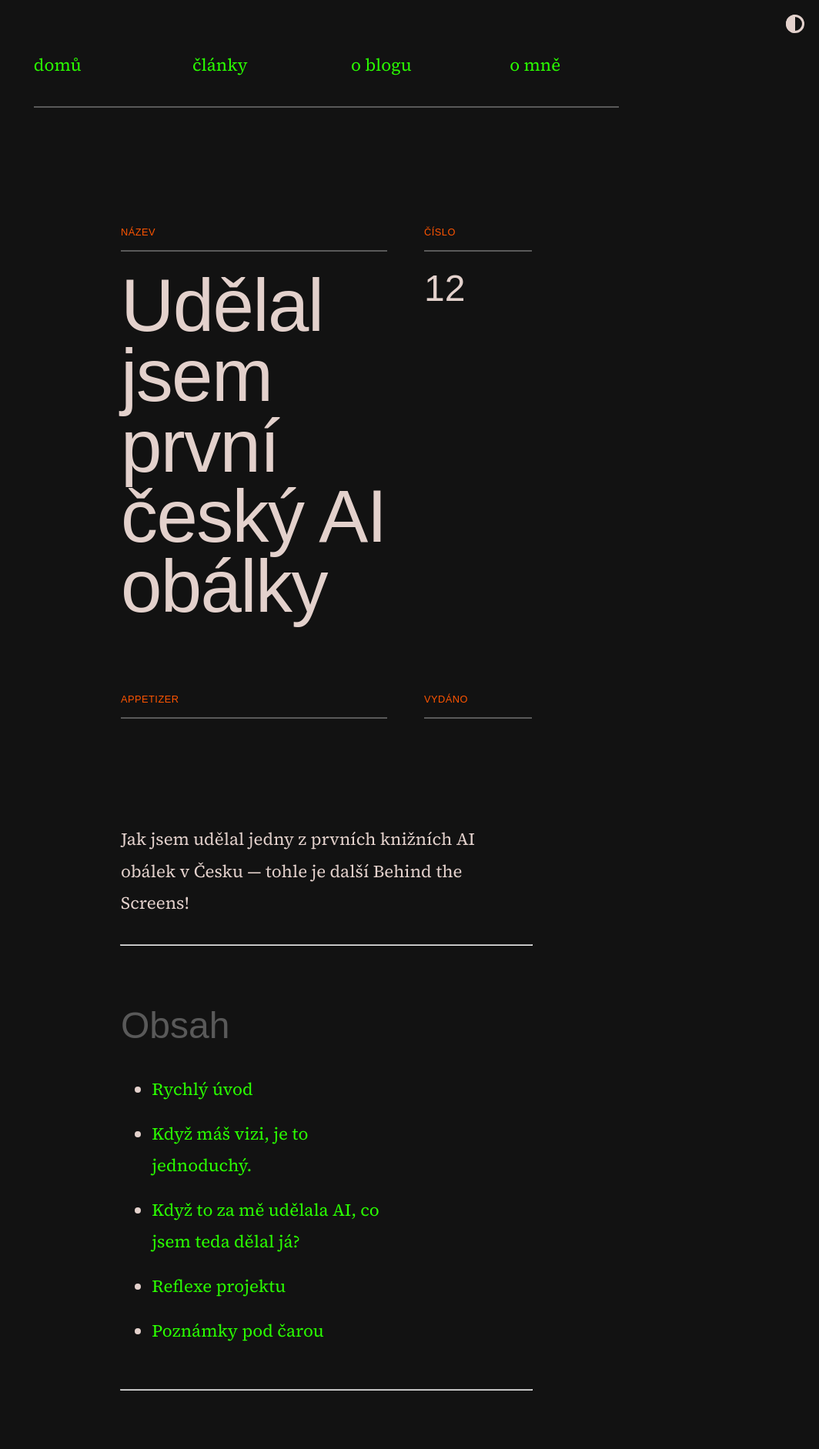
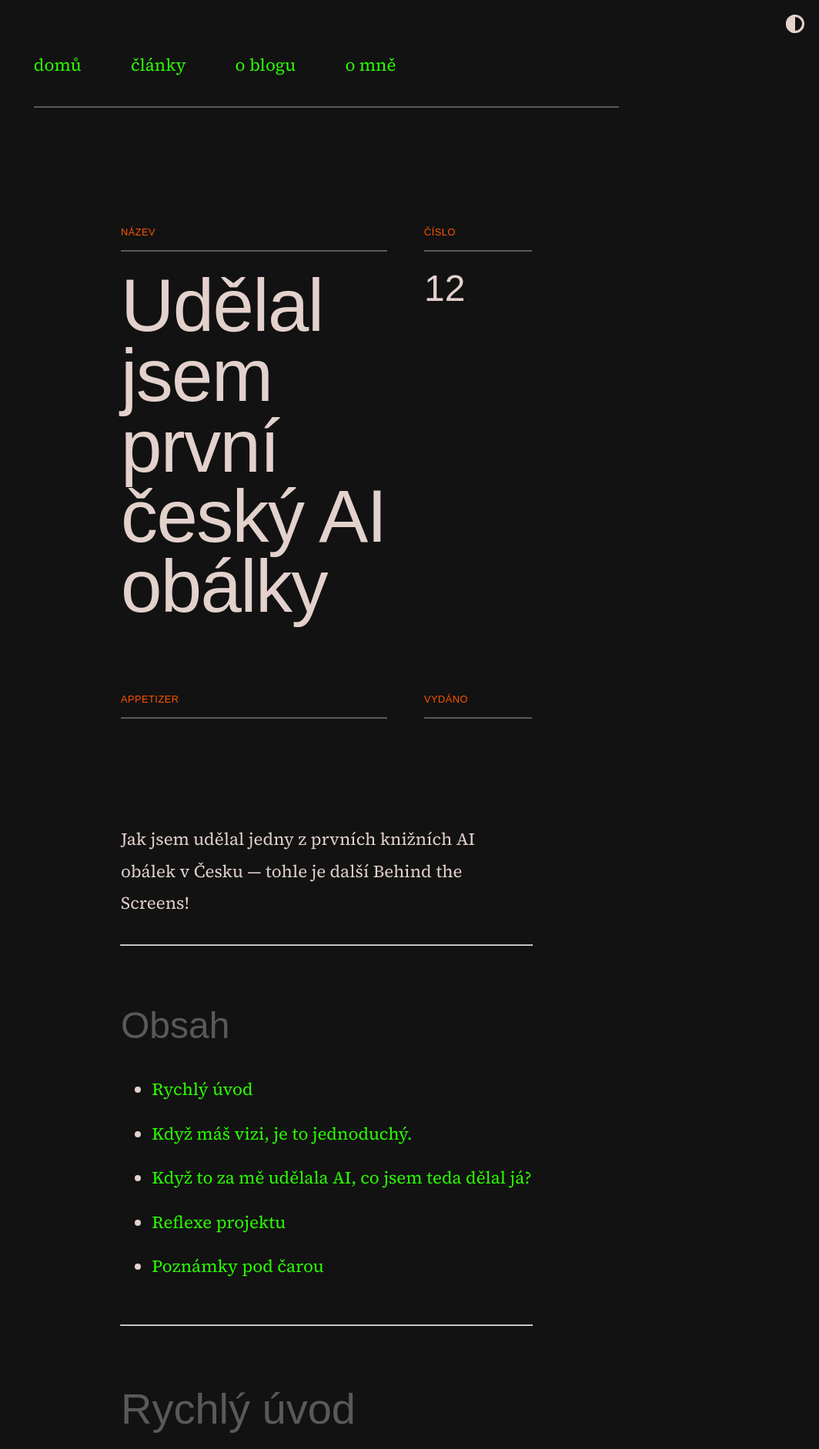
Before and after one commit to scherrer-txt/bts, a Jekyll site: the page built from _posts/2023-10-23-prvni-ceske-ai-obalky.md, in a window 1280 px wide. Shown: the top 1883 px of the page at 77% size, without its empty margins (216-1280 px from the left). Built offline with Jekyll 4.4.1, drawn with Linux system fonts in a browser that asks for light colours; some web fonts are replaced.

Commit message:
Update moonwalk.scss

```diff
--- a/_sass/moonwalk.scss
+++ b/_sass/moonwalk.scss
@@ -197,19 +197,7 @@ p, strong, b, em, small, li, hr, table, figcaption {
   border-radius: 25px;
 }
 
-ol, ul {
-  max-width: 65%;
-}
-
-li p {
-  width: fit-content;
-}
-
-ul p {
-  width: fit-content;
-}
-
-ol p {
+ul li {
   width: fit-content;
 }
 
```
